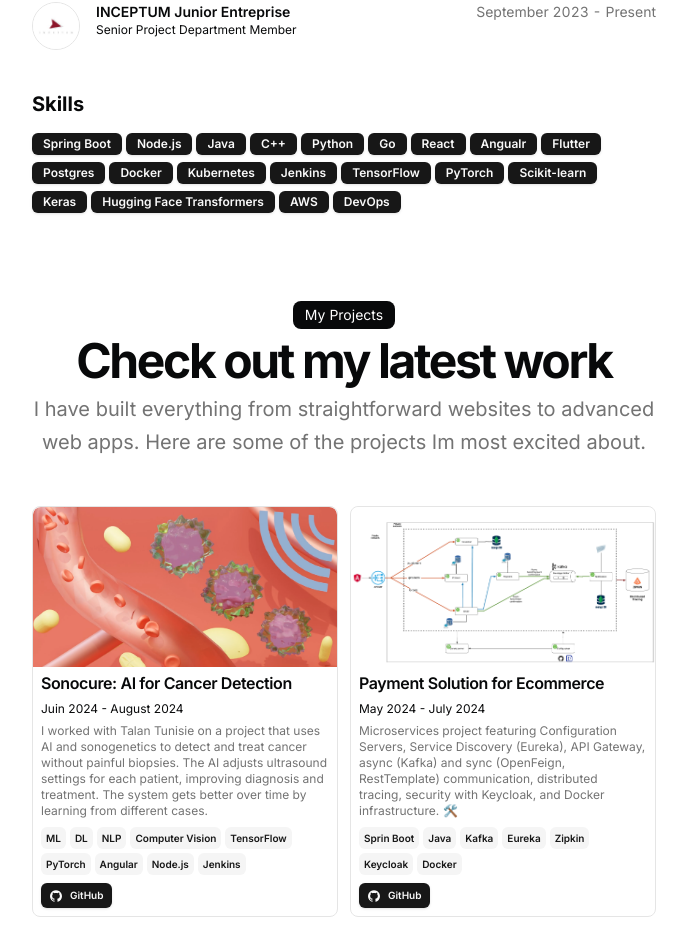
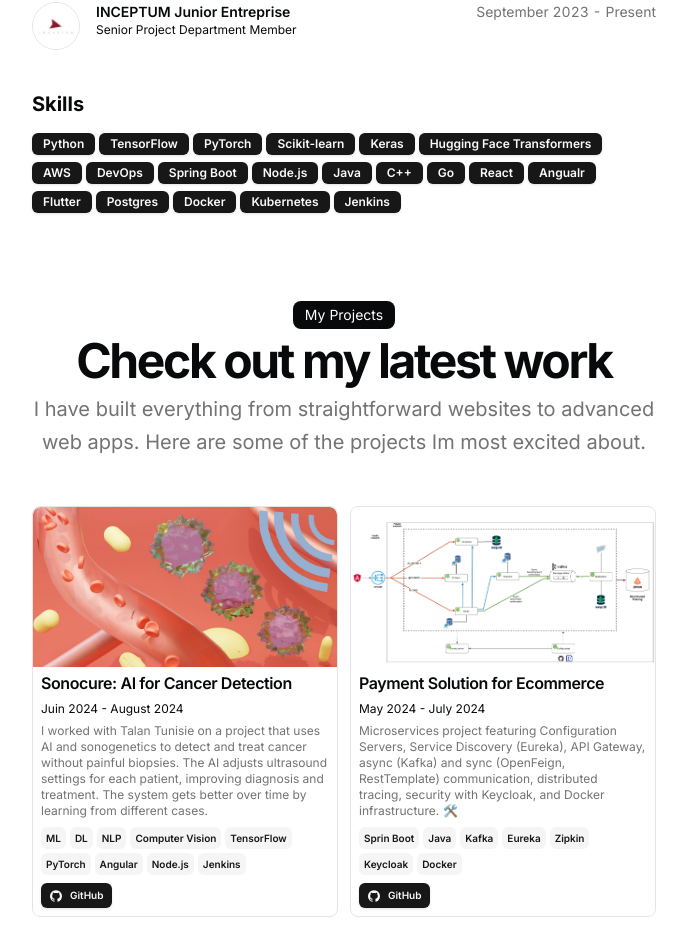
Before and after one commit to tahahamdii/minimalistic, a Next.js app: page / in a window 1280 px wide. Shown: the part 1220-2147 px from the top of the page, without its empty margins (296-983 px from the left). Built offline with nearby package versions, Linux system fonts and the light colour scheme.

Commit message:
quick fix

```diff
--- a/src/data/resume.tsx
+++ b/src/data/resume.tsx
@@ -14,11 +14,18 @@
     "it's me Taha from Tunis. I'm a final-year software engineering student at [**_ESPRIT_**](https://esprit.tn/). Throughout my career, I have developed a strong foundation in the software development life cycle, including requirements gathering, design, implementation, and maintenance, recently interned [**_@Talan_**](https://www.linkedin.com/company/talan-tunisie/) for the summer, and i'm currently looking for **an end-of-study internship**, i'm highly collaborative and i always aim to bring my best to the team ! ",
   avatarUrl: "https://taha-bucket-v1.s3.amazonaws.com/newedit.png",
   skills: [
+    "Python",
+    "TensorFlow",
+    "PyTorch",
+    "Scikit-learn",
+    "Keras",
+    "Hugging Face Transformers",
+    "AWS",
+    "DevOps",
     "Spring Boot",
     "Node.js",
     "Java",
     "C++",
-    "Python",
     "Go",
     "React",
     "Angualr",
@@ -27,14 +34,6 @@
     "Docker",
     "Kubernetes",
     "Jenkins",
-    "TensorFlow",
-    "PyTorch",
-    "Scikit-learn",
-    "Keras",
-    "Hugging Face Transformers",
-    "AWS",
-    "DevOps",
-
 
   ],
   navbar: [
@@ -123,7 +122,7 @@
       start: "May 2023",
       end: "September 2023",
       description:
-        "I had the opportunity to intern on a super cool Neurogaming and Pathfinding project, working with Rim Somaii. During this time, I got to jump in and help out with different parts of the project, using what I know about game development and deep learning.",
+        "Developed a real-time fraud detection system for financial institutions. Created a responsive front-end interface and a robust back-end system. Implemented APIs to facilitate seamless interaction with various data services.",
     },
 
     {
```
